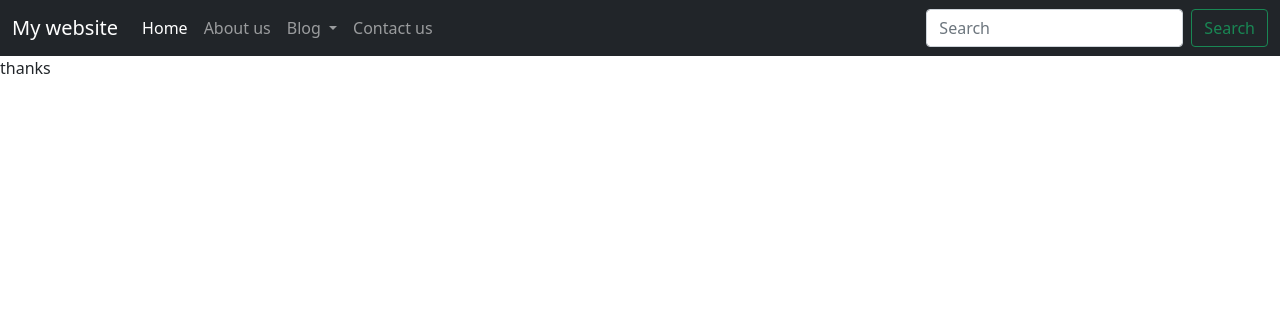
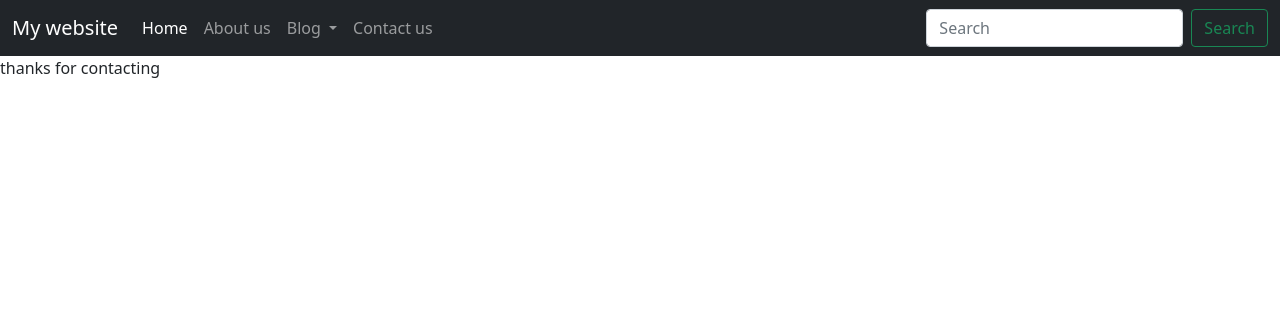
Before and after one commit to Harshit230499/movie-blog, a Django app: template hello/templates/thanks.html in a window 1280 px wide. Shown: the top 316 px of the page. Run offline with Django 3.2, Linux system fonts and the light colour scheme; the template is opened without the code that fills it, so the values that code supplies are empty.

Commit message:
second commit

```diff
--- a/hello/templates/thanks.html
+++ b/hello/templates/thanks.html
@@ -2,6 +2,6 @@
 {% block title%} About {%endblock title %}
 {% block body%}
 
-thanks
+thanks for contacting
 
 {%endblock body%}
```
